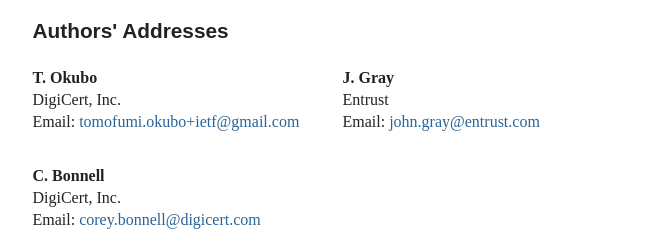
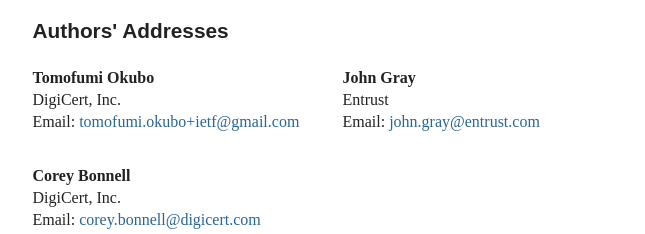
Before and after one commit to tomofumiokubo/certificatediscovery, a plain HTML site: page draft-lamps-okubo-certdiscovery.html in a window 1280 px wide. Shown: the part 5586-5820 px from the top of the page, without its empty margins (92-737 px from the left). Drawn offline with Linux system fonts and the light colour scheme; a web font is replaced by a local one.

Commit message:
Script updating gh-pages from 8c0f486. [ci skip]

```diff
--- a/draft-lamps-okubo-certdiscovery.html
+++ b/draft-lamps-okubo-certdiscovery.html
@@ -5,9 +5,9 @@
 <meta content="Common,Latin" name="scripts">
 <meta content="initial-scale=1.0" name="viewport">
 <title>A Mechanism for X.509 Certificate Discovery</title>
-<meta content="T. Okubo" name="author">
-<meta content="C. Bonnell" name="author">
-<meta content="J. Gray" name="author">
+<meta content="Tomofumi Okubo" name="author">
+<meta content="Corey Bonnell" name="author">
+<meta content="John Gray" name="author">
 <meta content="
        This document specifies a method to discover a secondary X.509 certificate associated with an X.509 certificate to enable efficient multi-certificate handling in protocols. The objective is threefold: to enhance cryptographic agility, improve operational availability, and accommodate multi-key/certificate usage. The proposed method aims to maximize compatibility with existing systems and is designed to be legacy-friendly, making it suitable for environments with a mix of legacy and new implementations. It includes mechanisms to provide information about the target certificate's signature algorithm, public key algorithm and the location of the secondary X.509 certificate, empowering relying parties to make informed decisions on whether or not to fetch the secondary certificate.
        The primary motivation for this method is to address the limitations of traditional certificate management approaches, which often lack flexibility, scalability, and seamless update capabilities. By leveraging this mechanism, subscribers can achieve cryptographic agility by facilitating the transition between different algorithms or X.509 certificate types. Operational redundancy is enhanced by enabling the use of backup certificates and minimizing the impact of primary certificate expiration or CA infrastructure failures.
@@ -1381,7 +1381,7 @@ CertDiscovery { iso(1) identified-organization(3) dod(6) internet(1)
 <a href="#name-authors-addresses" class="section-name selfRef">Authors' Addresses</a>
       </h2>
 <address class="vcard">
-        <div dir="auto" class="left"><span class="fn nameRole">T. Okubo</span></div>
+        <div dir="auto" class="left"><span class="fn nameRole">Tomofumi Okubo</span></div>
 <div dir="auto" class="left"><span class="org">DigiCert, Inc.</span></div>
 <div class="email">
 <span>Email:</span>
@@ -1389,7 +1389,7 @@ CertDiscovery { iso(1) identified-organization(3) dod(6) internet(1)
 </div>
 </address>
 <address class="vcard">
-        <div dir="auto" class="left"><span class="fn nameRole">C. Bonnell</span></div>
+        <div dir="auto" class="left"><span class="fn nameRole">Corey Bonnell</span></div>
 <div dir="auto" class="left"><span class="org">DigiCert, Inc.</span></div>
 <div class="email">
 <span>Email:</span>
@@ -1397,7 +1397,7 @@ CertDiscovery { iso(1) identified-organization(3) dod(6) internet(1)
 </div>
 </address>
 <address class="vcard">
-        <div dir="auto" class="left"><span class="fn nameRole">J. Gray</span></div>
+        <div dir="auto" class="left"><span class="fn nameRole">John Gray</span></div>
 <div dir="auto" class="left"><span class="org">Entrust</span></div>
 <div class="email">
 <span>Email:</span>
```
Also changed, not shown: draft-lamps-okubo-certdiscovery.txt.
